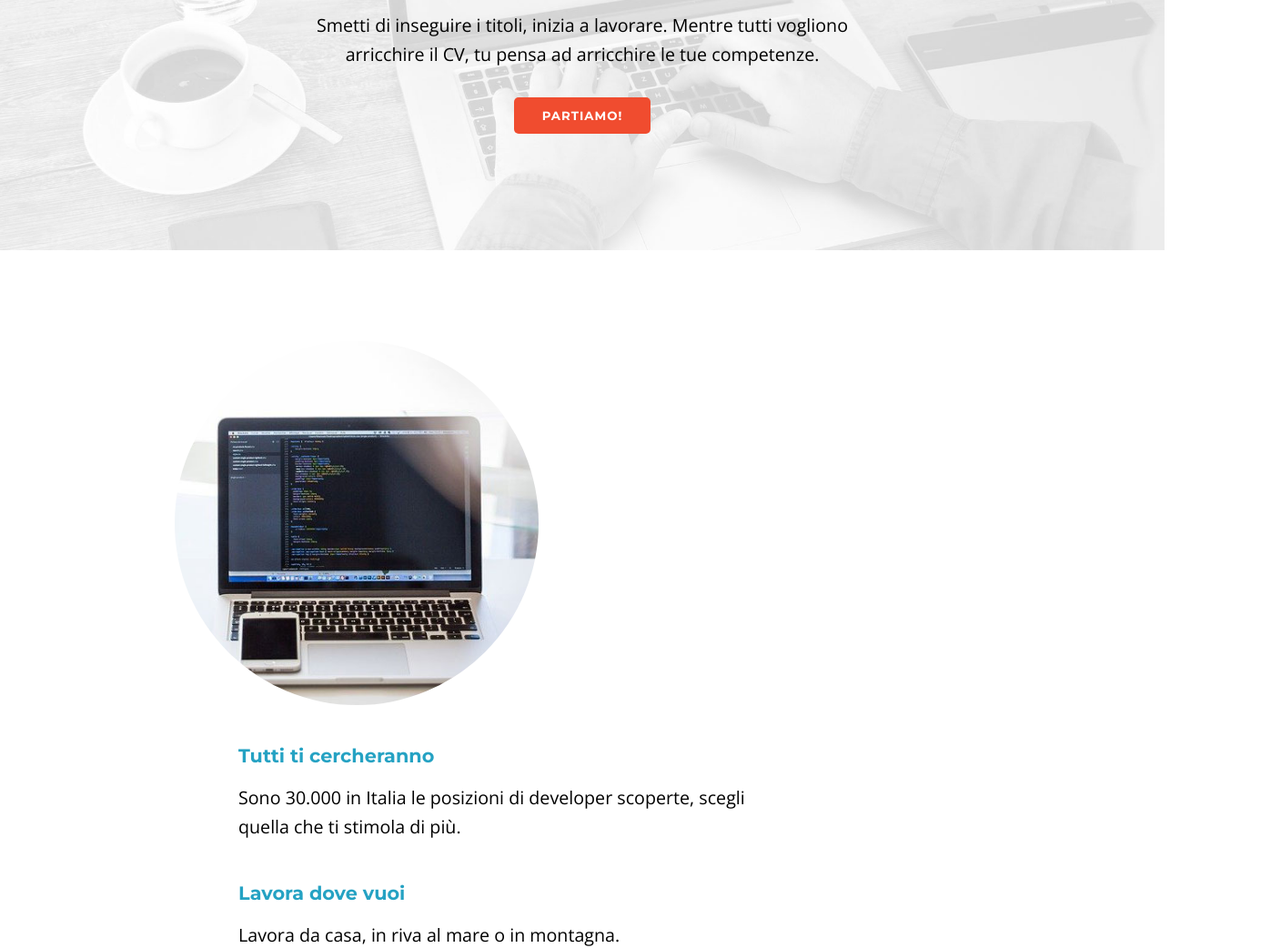
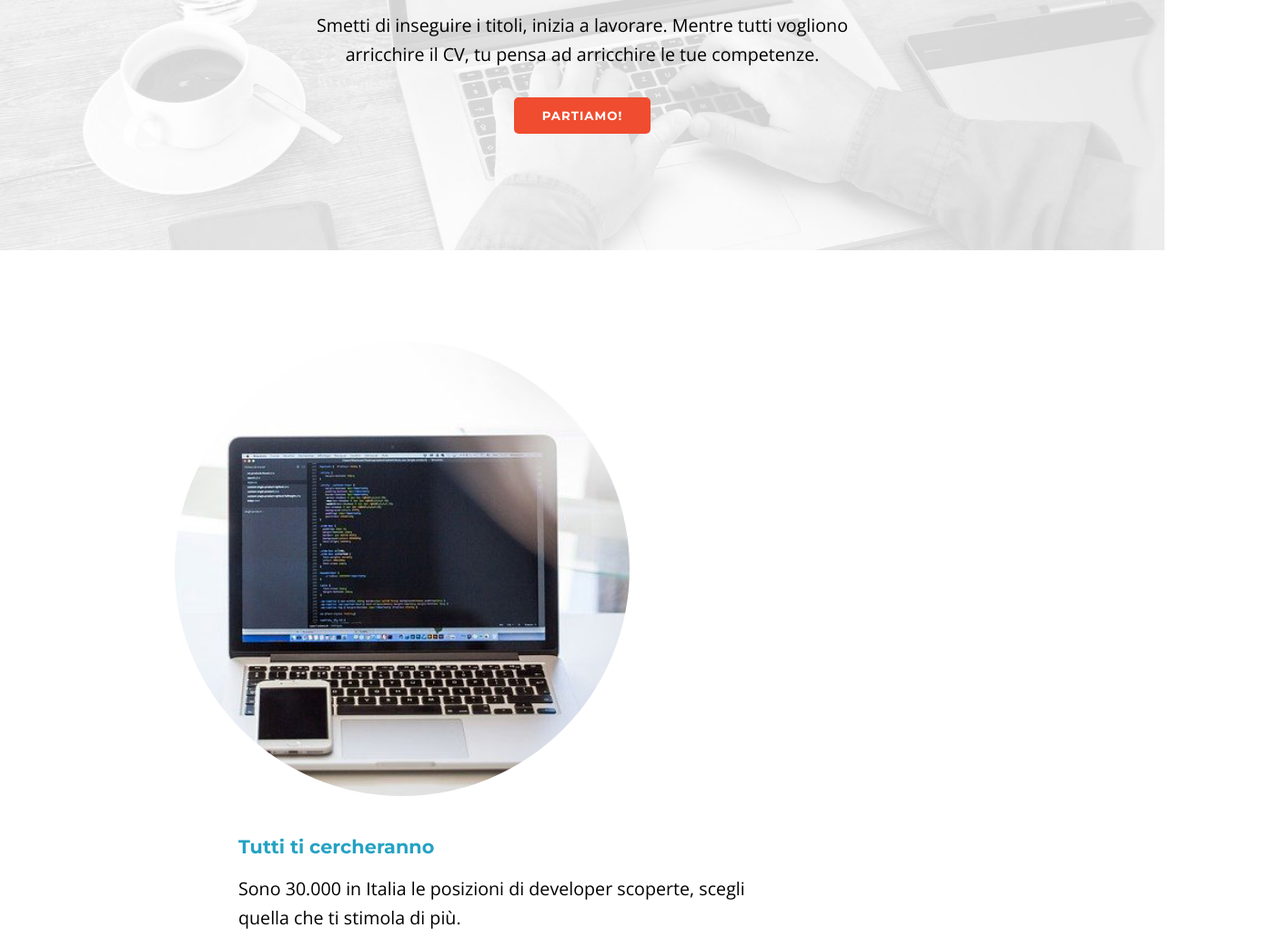
Before and after one commit to chiaramarti/S1-L5, a plain HTML site: page index.html in a window 1280 px wide. Shown: the part 272-1314 px from the top of the page at 91% size, 1408 px wide, since content can reach past the window. Drawn offline with nearby package versions, Linux system fonts and the light colour scheme; a web font is replaced by a local one.

Commit message:
Micro aggiustamenti 03

```diff
--- a/assets/css/style.css
+++ b/assets/css/style.css
@@ -253,13 +253,13 @@ ul li a{
     .main-container-big {
         display: inline-block;
         margin: 100px auto;
-        width: 70%;
+        width: 80%;
         margin: 100px 15%;
       }
 
     .main-container-big img{
-        width: 400px;
-        height: 400px;
+        width: 500px;
+        height: 500px;
         display: inline-block;
         margin: 0;
         vertical-align: middle;
```
